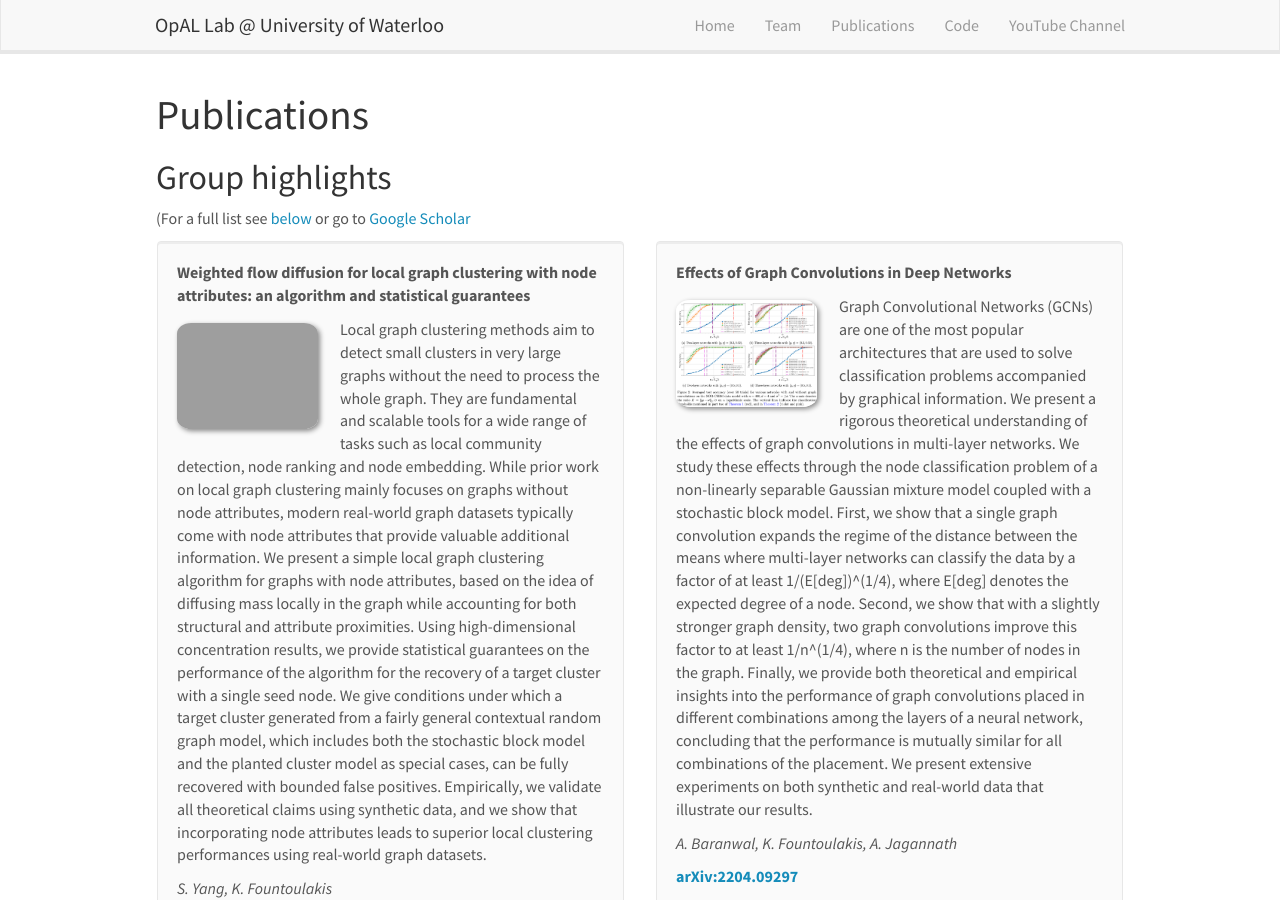
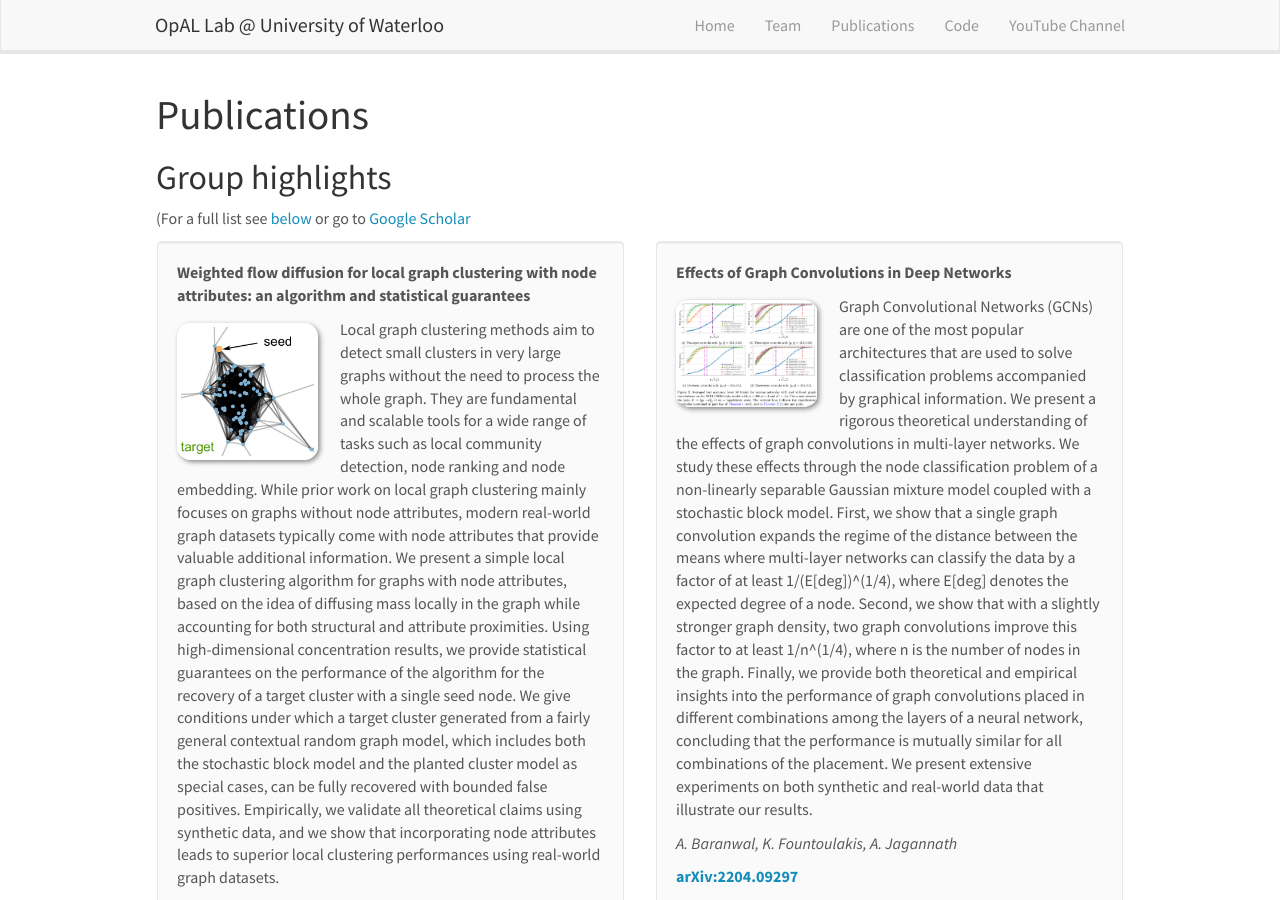
Before and after one commit to opallab/opallab.github.io, a Jekyll site: the page built from _pages/publications.md, in a window 1280 px wide and 900 px high. Built offline with Jekyll 4.4.1, drawn with Linux system fonts in a browser that asks for light colours; nearby versions of some CDN libraries.

Commit message:
new ppaer

```diff
--- a/_data/publist.yml
+++ b/_data/publist.yml
@@ -1,5 +1,5 @@
 - title: "Weighted flow diffusion for local graph clustering with node attributes: an algorithm and statistical guarantees"
-  image: big_flow.png
+  image: big_flow.jpg
   description: Local graph clustering methods aim to detect small clusters in very large graphs without the need to process the whole graph. They are fundamental and scalable tools for a wide range of tasks such as local community detection, node ranking and node embedding. While prior work on local graph clustering mainly focuses on graphs without node attributes, modern real-world graph datasets typically come with node attributes that provide valuable additional information. We present a simple local graph clustering algorithm for graphs with node attributes, based on the idea of diffusing mass locally in the graph while accounting for both structural and attribute proximities. Using high-dimensional concentration results, we provide statistical guarantees on the performance of the algorithm for the recovery of a target cluster with a single seed node. We give conditions under which a target cluster generated from a fairly general contextual random graph model, which includes both the stochastic block model and the planted cluster model as special cases, can be fully recovered with bounded false positives. Empirically, we validate all theoretical claims using synthetic data, and we show that incorporating node attributes leads to superior local clustering performances using real-world graph datasets.
   authors: S. Yang, K. Fountoulakis
   link:
```
